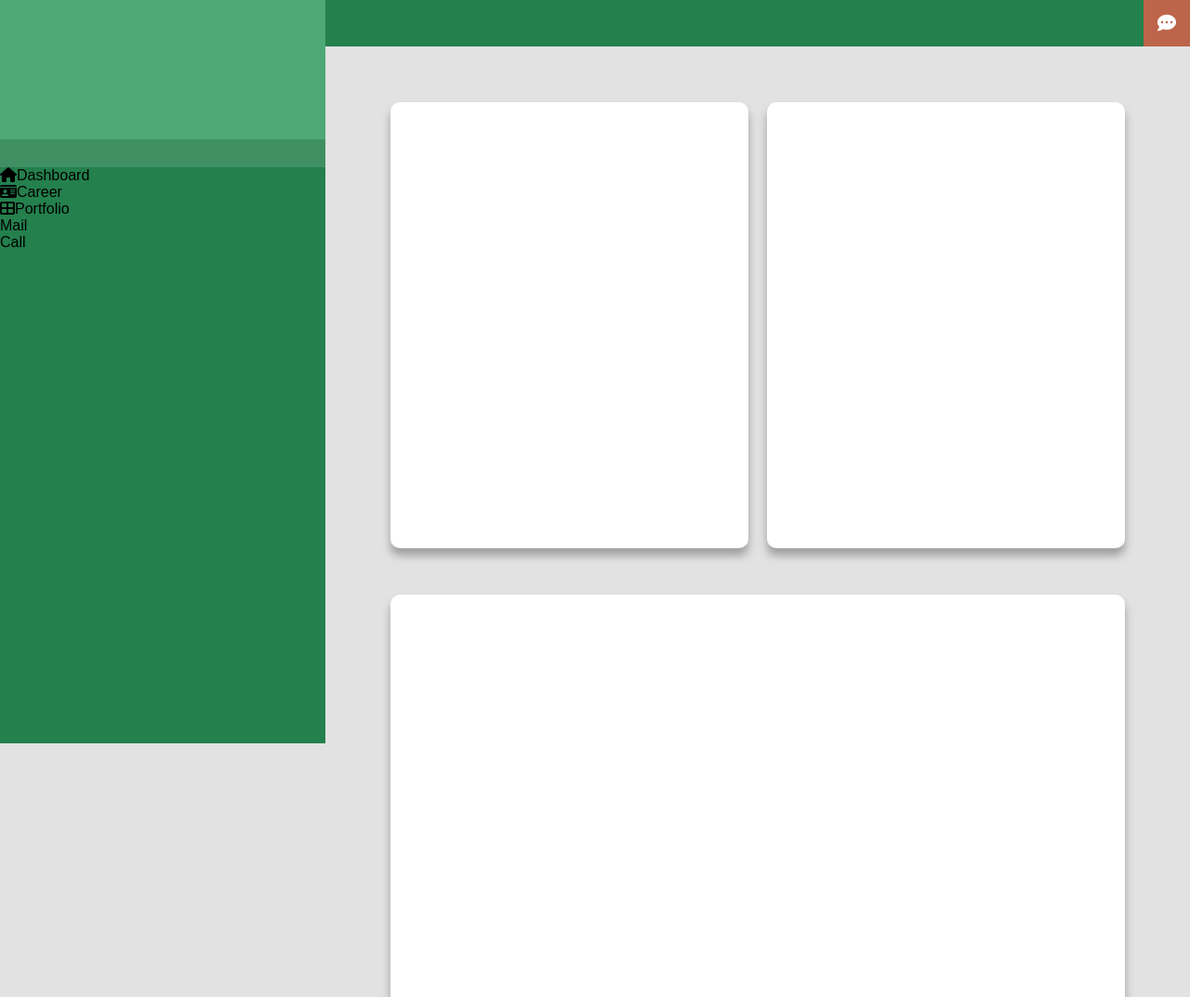
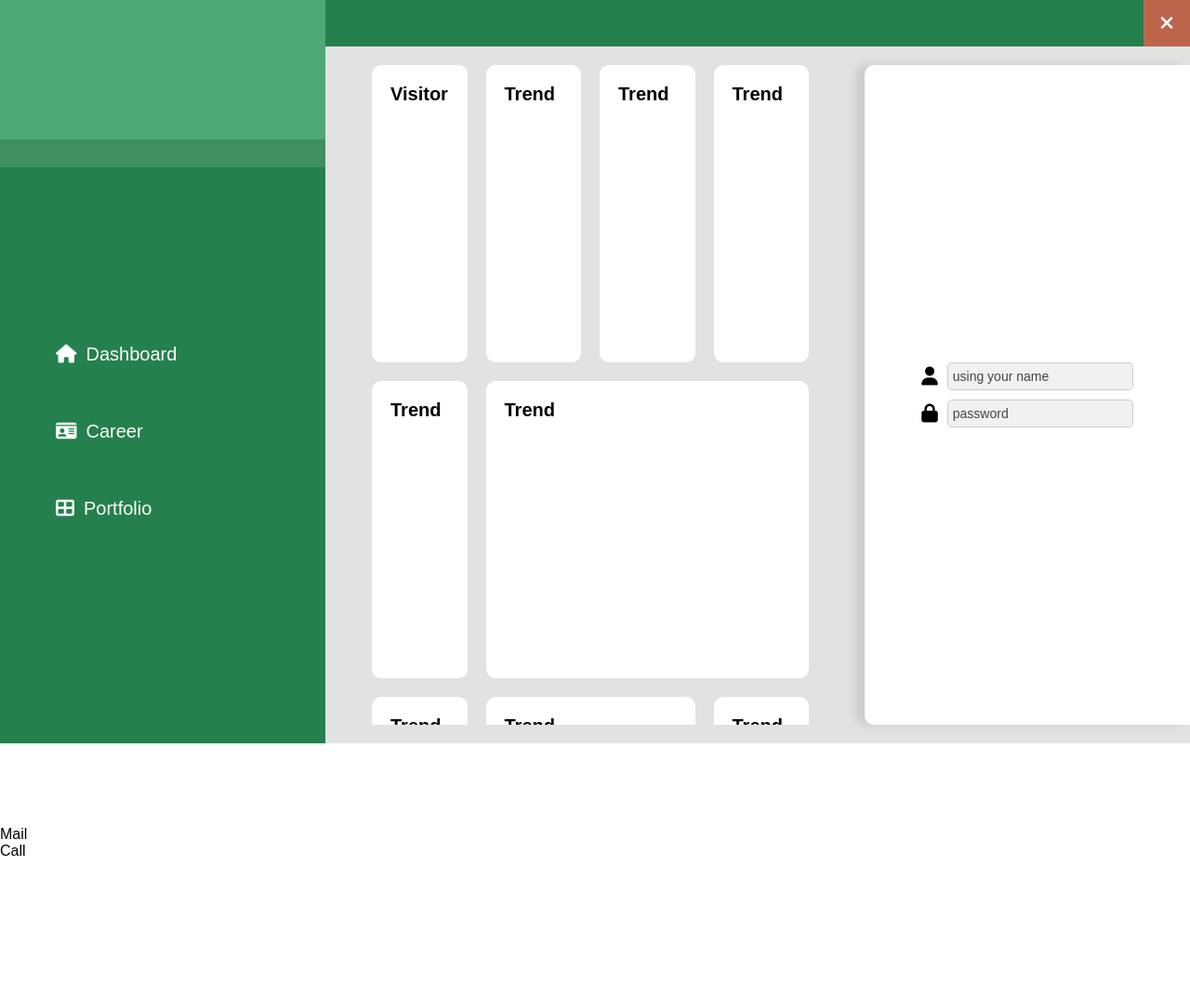
Before and after one commit to wjhpower3/portfolio_dashboard, a plain HTML site: page index.html in a window 1280 px wide. Shown: the top 1073 px of the page at 93% size. After the commit the page ends 800 px from the top, so only its background shows below. Drawn offline with nearby package versions, Linux system fonts and the light colour scheme; a web font is replaced by a local one.

Commit message:
일단 한번 만들어봤어

```diff
--- a/css/style.css
+++ b/css/style.css
@@ -11,6 +11,7 @@ body{
   width: 350px;
   height: 100%;
   background-color: #24804d;
+  z-index: 10;
 }
 
 .sideMenu .intSec{
@@ -27,16 +28,42 @@ body{
   background-color: #3f8f63;
 }
 
+.sideMenu .navSec{
+  margin-top: 10em;
+}
+
+.sideMenu .navSec li.on,
+.sideMenu .navSec li:hover{
+  background-color: #e2e2e2;
+  border-radius: 20px 0 0 20px;
+}
+
+.sideMenu .navSec li.on a,
+.sideMenu .navSec li:hover a{
+  color: #000;
+}
+
+.sideMenu .navSec li a{
+  padding: 1.5em 0 1.5em 3em;
+  font-size: 20px;
+  color: #fff;
+}
+
+.sideMenu .navSec li a i{
+  margin-right: 10px;
+}
+
 .main{
   display: flex;
   flex-direction: column;
-  min-height: 100vh;
+  height: 100vh;
   overflow: hidden;
   background-color: #e2e2e2;
 }
 
 .header{
   display: flex;
+  flex-direction: row;
 }
 
 .pageTitle{
@@ -53,30 +80,116 @@ body{
   border: none;
   color: #fff;
 }
+
 .msgBtn i{
+  display: none;
   font-size: 1.5em;
 }
 
+.msgBtn i.on{
+  display: block;
+}
+
 .contentsWrap{
-  margin: 30px 50px 30px 400px;
-  padding: 20px;
+  display: flex;
+  margin: 20px 20px 20px 380px;
+  padding: 0 20px;
+}
+
+.contentsWrap .gridWrap{
+  width: 100%;
+  height: calc(100vh - 90px);
   overflow-y: auto;
+  transition: width .3s;
+}
+
+.contentsWrap .gridWrap.msgOn{
+  width: calc(100% - 350px);
+}
+
+.contentsWrap .gridWrap::-webkit-scrollbar {
+  width: 12px;
+}
+.contentsWrap .gridWrap::-webkit-scrollbar-thumb {
+  background-color: #ccc;
+  border-radius: 10px;
+  background-clip: padding-box;
+  border: 2px solid transparent;
+}
+.contentsWrap .gridWrap::-webkit-scrollbar-track {
+  background-color: #fff;
+  border-radius: 10px;
 }
 
 .contBox{
-  height: 30em;
+  height: 20em;
   overflow-x: hidden;
   overflow-y: auto;
-  margin-bottom: 40px;
+  margin-bottom: 10px;
+  padding: 20px;
   background-color: #fff;
   border-radius: 10px;
-  box-shadow: 0px 8px 10px #9f9f9f;
+  /* box-shadow: 0px 8px 10px #9f9f9f; */
 }
 
 .contBox:last-child{
-  margin-bottom: 10px;
+  margin-bottom: 0;
+}
+
+.contBox.col_span2{
+  height: calc(40em + 30px);
+}
+
+.contBox.firstGrid{
+  margin-top: 0;
+}
+
+.contBox .contTit{
+  font-size: 1.25em
 }
 
 .msgWrap{
+  width: 0px;
+  height: calc(100vh - 90px);
+  position: fixed;
+  top: 70px;
+  right: 0;
+  transition: width .3s;
+}
+
+.msgWrap.on{
+  width: 350px;
+}
+
+.msgWrap .msgApp{
+  width: 100%;
+  height: 100%;
+  background-color: #fff;
+  border-radius: 10px 0 0 10px;
+  box-shadow: -10px 0 10px #ccc;
+  overflow-y: hidden;
+}
+
+.msgWrap .step1{
+  height: 100%;
   display: flex;
+  align-items: center;
+  justify-content: center;
+  flex-direction: column;
 }
+.msgWrap .step1 i{
+  display: inline-block;
+  vertical-align: middle;
+  font-size: 20px;
+}
+
+.msgWrap .step1 input{
+  width: 200px;
+  display: inline-block;
+  vertical-align: middle;
+  margin: 5px 0 5px 5px;
+  padding: 5px;
+  background-color: #f1f1f1;
+  border: 1px solid #ccc;
+  border-radius: 5px;
+}
--- a/index.html
+++ b/index.html
@@ -50,21 +50,64 @@
 	<div class="main" role="main">
 		<div class="header">
 			<div class="pageTitle"></div>
-			<button type="button" class="msgBtn">
+			<button type="button" id="msgBtn" class="msgBtn" onclick="msgAppOn()">
 				<i class="fas fa-comment-dots"></i>
+				<i class="fas fa-times on"></i>
 			</button>
 		</div>
 		<div class="contentsWrap">
-			<div class="gridWrap">
-				<div class="contBox col_lg6"></div>
-				<div class="contBox col_lg6"></div>
-				<div class="contBox col_lg12"></div>
+			<div id="contents" class="gridWrap msgOn">
+				<div class="contBox col_lg3 firstGrid">
+					<h2 class="contTit">Visitor</h2>
+				</div>
+				<div class="contBox col_lg3 firstGrid">
+					<h2 class="contTit">Trend</h2>
+				</div>
+				<div class="contBox col_lg3 firstGrid">
+					<h2 class="contTit">Trend</h2>
+				</div>
+				<div class="contBox col_lg3 firstGrid">
+					<h2 class="contTit">Trend</h2>
+				</div>
+				<div class="contBox col_lg3">
+					<h2 class="contTit">Trend</h2>
+				</div>
+				<div class="contBox col_lg9">
+					<h2 class="contTit">Trend</h2>
+				</div>
+				<div class="contBox col_lg3 col_span2">
+					<h2 class="contTit">Trend</h2>
+				</div>
+				<div class="contBox col_lg6">
+					<h2 class="contTit">Trend</h2>
+				</div>
+				<div class="contBox col_lg3">
+					<h2 class="contTit">Trend</h2>
+				</div>
+				<div class="contBox col_lg6">
+					<h2 class="contTit">Trend</h2>
+				</div>
+				<div class="contBox col_lg3">
+					<h2 class="contTit">Trend</h2>
+				</div>
+				<div class="contBox col_lg12">
+					<h2 class="contTit">title</h2>
+				</div>
+			</div>
+
+			<div id="msgApp" class="msgWrap on">
+				<div class="msgApp">
+					<div class="step1">
+						<div class="inputWrap"><i class="fas fa-user mr5"></i><input type="text" name="" id="" placeholder="using your name"></div>
+						<div class="inputWrap"><i class="fas fa-lock mr5"></i><input type="password" name="" id="" placeholder="password"></div>
+					</div>
+					<div class="step2">
+
+					</div>
+				</div>
 			</div>
 		</div>
-		<div class="msgWrap">
-			<input type="text" name="" id="" placeholder="using your name">
-			<input type="password" name="" id="">
-		</div>
+
 	</div>
 	<script src="js/jQuery.js"></script>
 	<script src="https://cdn.jsdelivr.net/npm/chart.js@3.5.1/dist/chart.min.js"></script>
--- a/js/script.js
+++ b/js/script.js
@@ -1,9 +1,21 @@
+
+function msgAppOn() {
+	let msgApp = document.getElementById('msgApp');
+	let cttApp = document.getElementById('contents');
+	let msgBtn = document.querySelectorAll('#msgBtn > i');
+	msgBtn[0].classList.toggle('on');
+	msgBtn[1].classList.toggle('on');
+	msgApp.classList.toggle('on');
+	cttApp.classList.toggle('msgOn');
+}
+
+
 /*************************************
 *               jQuery               *
 *************************************/
 $(document).ready(function(){
 
 
-    /********* Content Editable Div *********/
-    $('.editDiv').attr('contenteditable', 'true'); // editDiv클래스 추가하면 속성을 변경한다.
+	/********* Content Editable Div *********/
+	$('.editDiv').attr('contenteditable', 'true'); // editDiv클래스 추가하면 속성을 변경한다.
 });
```
